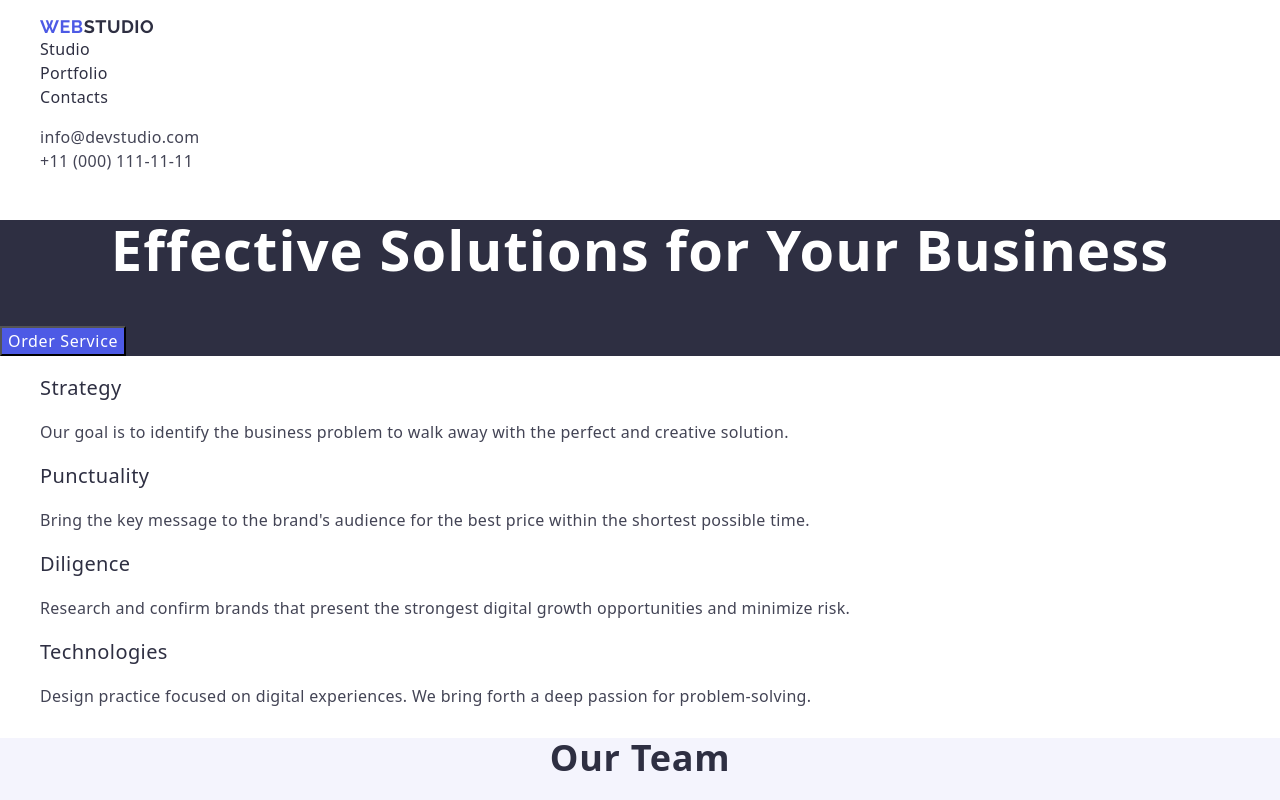
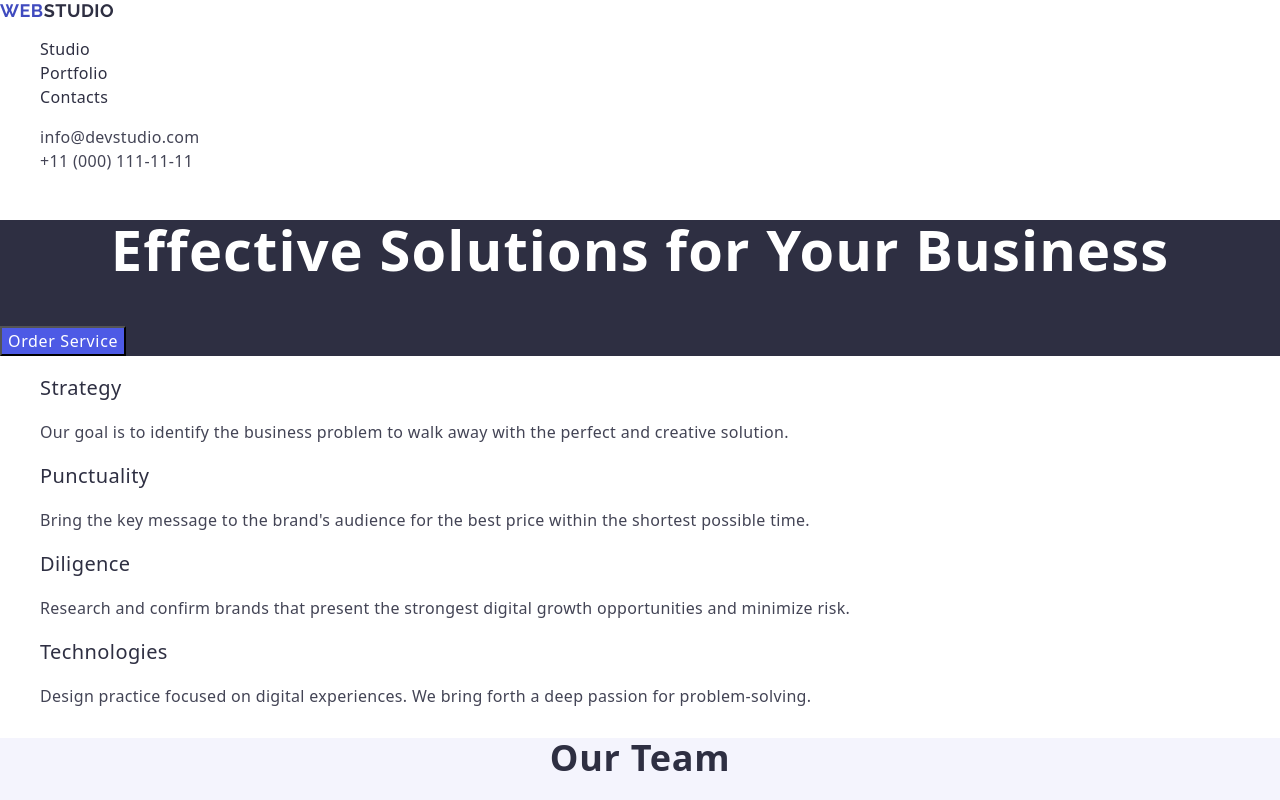
Before and after one commit to Yumfii/goit-markup-hw-02, a plain HTML site: page index.html in a window 1280 px wide. Shown: the top 800 px of the page. Drawn offline with nearby package versions, Linux system fonts and the light colour scheme.

Commit message:
final final final

```diff
--- a/index.html
+++ b/index.html
@@ -13,9 +13,9 @@
   <body>
       <header id="home">
         <nav>
+          <a href="./index.html" class="logo header-logo">Web<span>Studio</span></a>
             <ul>
-              <li><a href="./index.html" class="logo header-logo">Web<span>Studio</span></a></li>
-              <li><a href="" class="header-nav-list-item">Studio</a></li>
+              <li><a href="./index.html" class="header-nav-list-item">Studio</a></li>
               <li><a href="" class="header-nav-list-item">Portfolio</a></li>
               <li><a href="" class="header-nav-list-item">Contacts</a></li>
             </ul>
```
